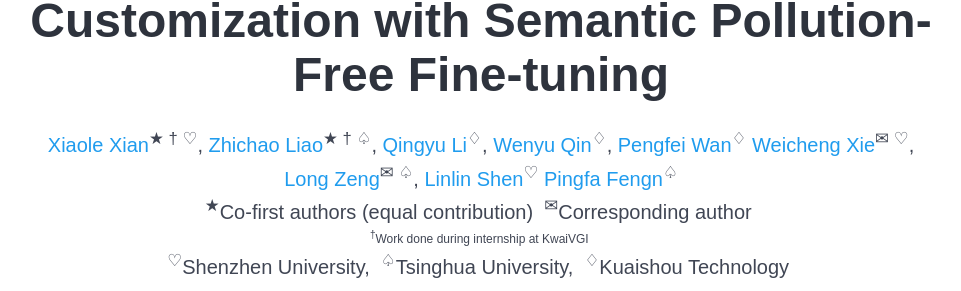
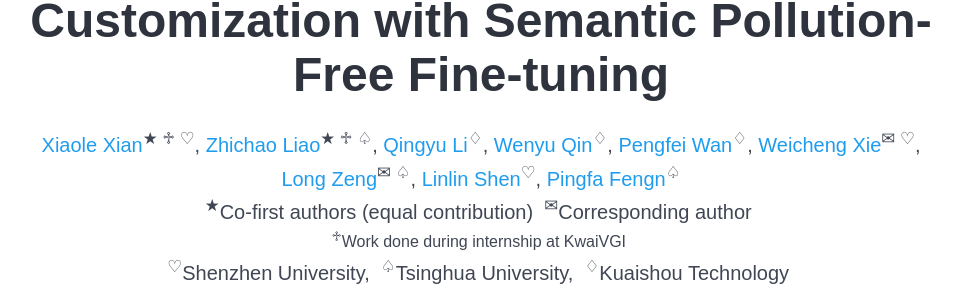
Before and after one commit to SPF-Portrait/SPF-Protrait, a plain HTML site: page index.html in a window 1280 px wide. Shown: the part 108-399 px from the top of the page, without its empty margins (159-1120 px from the left). Drawn offline with nearby package versions, Linux system fonts and the light colour scheme; a script that the page names is missing; some icons are missing; a web font is replaced by a local one.

Commit message:
Update index.html

```diff
--- a/index.html
+++ b/index.html
@@ -62,9 +62,9 @@
             <div class="is-size-5 publication-authors">
               <!-- Paper authors -->
               <span class="author-block">
-                <a href="https://scholar.google.com/citations?user=XpaHZywAAAAJ&hl=zh-CN">Xiaole Xian</a><sup>★ † ♡</sup>,</span>
+                <a href="https://scholar.google.com/citations?user=XpaHZywAAAAJ&hl=zh-CN">Xiaole Xian</a><sup>★ ♱ ♡</sup>,</span>
               <span class="author-block">
-                <a href="https://scholar.google.com.hk/citations?user=4eRwbOEAAAAJ&hl=zh-CN">Zhichao Liao</a><sup>★ † ♤</sup>,</span>
+                <a href="https://scholar.google.com.hk/citations?user=4eRwbOEAAAAJ&hl=zh-CN">Zhichao Liao</a><sup>★ ♱ ♤</sup>,</span>
               <span class="author-block">
                 <a>Qingyu Li</a><sup>♢</sup>,
               </span>
@@ -72,7 +72,7 @@
                 <a>Wenyu Qin</a><sup>♢</sup>,
               </span>
               <span class="author-block">
-                <a href="https://scholar.google.com/citations?hl=zh-CN&user=P6MraaYAAAAJ&view_op=list_works&sortby=pubdate">Pengfei Wan</a><sup>♢</sup>
+                <a href="https://scholar.google.com/citations?hl=zh-CN&user=P6MraaYAAAAJ&view_op=list_works&sortby=pubdate">Pengfei Wan</a><sup>♢</sup>,
               </span>
               <span class="author-block">
                 <a href="https://csse.szu.edu.cn/pages/user/index?id=659">Weicheng Xie</a><sup>✉ ♡</sup>,</span>
@@ -82,7 +82,7 @@
                 <a href="https://www.sigs.tsinghua.edu.cn/cl/main.htm">Long Zeng</a><sup>✉ ♤</sup>,
               </span>
               <span class="author-block">
-                <a href="https://csse.szu.edu.cn/pages/user/index?id=594">Linlin Shen</a><sup>♡</sup>
+                <a href="https://csse.szu.edu.cn/pages/user/index?id=594">Linlin Shen</a><sup>♡</sup>,
               </span>
               <span class="author-block">
                 <a href="https://me.tsinghua.edu.cn/info/1097/1576.htm">Pingfa Fengn</a><sup>♤</sup>
@@ -94,8 +94,8 @@
               <span class="author-block"><sup>✉</sup>Corresponding author</span>&nbsp
             </div>
 
-            <div class="is-size-7 publication-authors">
-              <span class="author-block"><sup>†</sup>Work done during internship at KwaiVGI</span>&nbsp
+            <div class="is-size-6 publication-authors">
+              <span class="author-block"><sup>♱</sup>Work done during internship at KwaiVGI</span>&nbsp
             </div>
 
             <div class="is-size-5 publication-authors">
```
